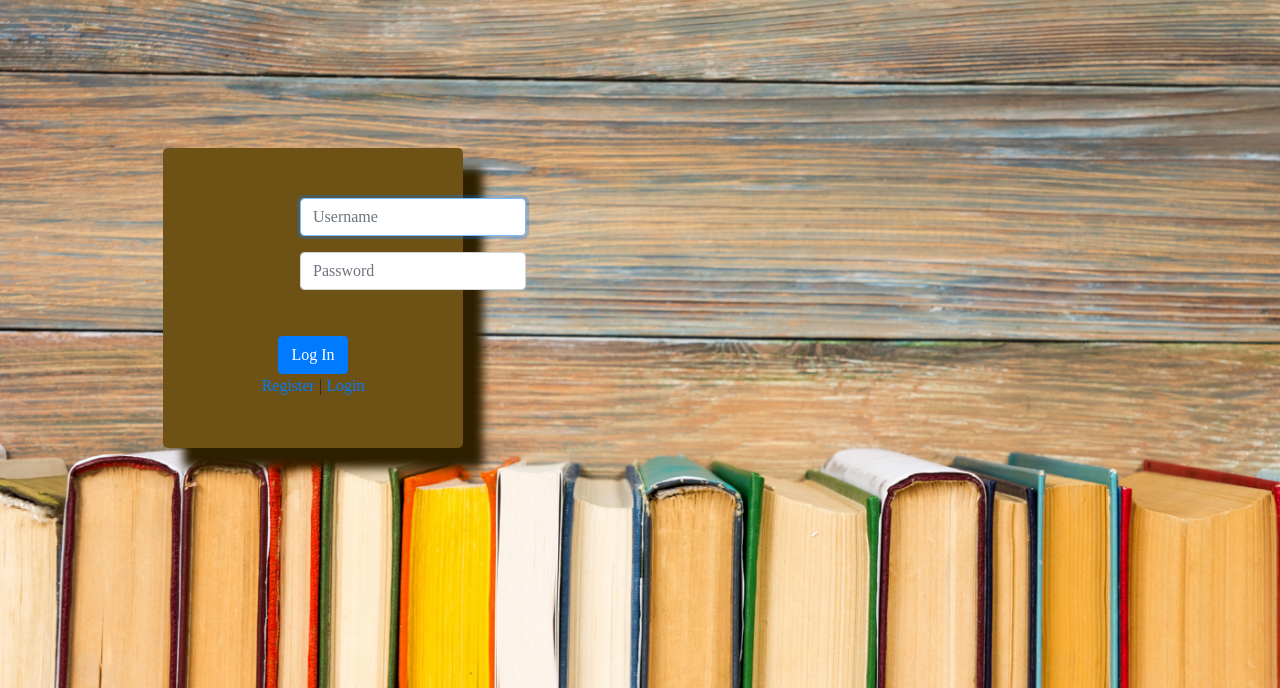
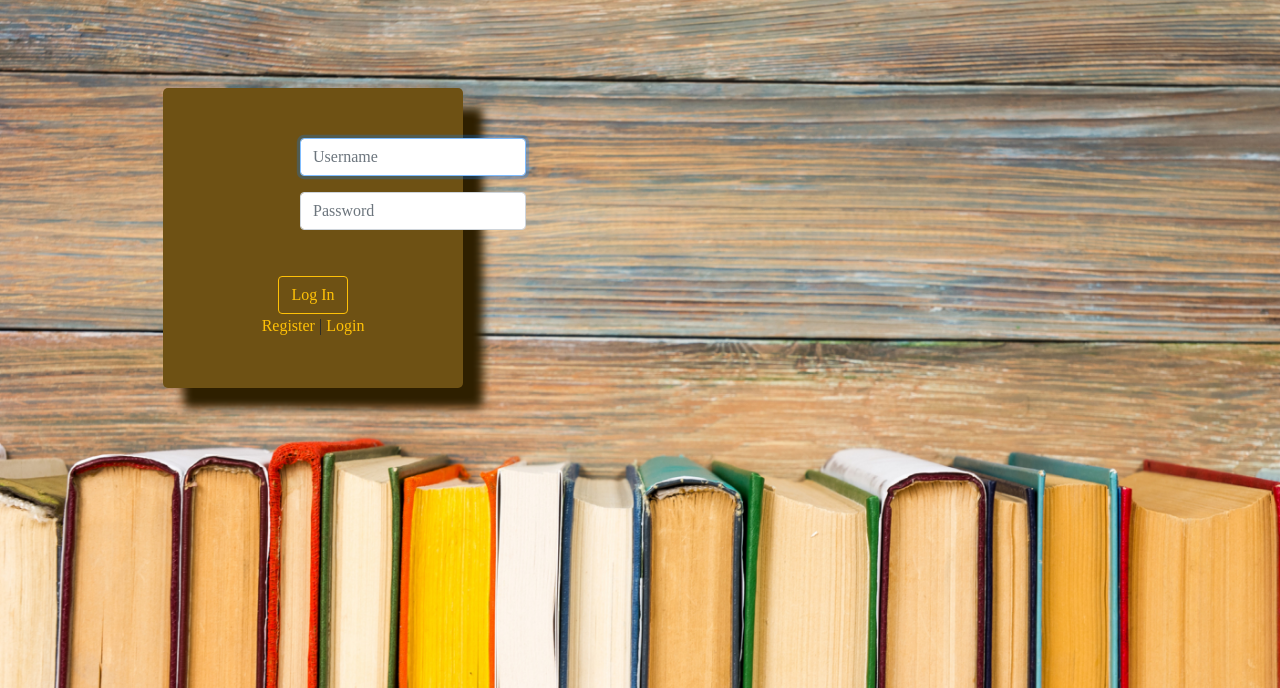
Before and after one commit to taherali101/Python-Flask-Book-review-Project1, a Flask app: page /login in a window 1280 px wide. Shown: the part 56-744 px from the top of the page. Run offline with Flask 2, Linux system fonts and the light colour scheme; some libraries are stand-ins or nearby versions.

Commit message:
Modified Templates

```diff
--- a/templates/login.html
+++ b/templates/login.html
@@ -5,7 +5,7 @@
 
 {% block content %}
 <div class="container" style=" width: 100%;height: 100%;font-family: 'Baskervville';margin: 0;">
-    <div class="form" style="background-color: #6e5114;width: 300px;height: 300px;margin-right: 700px;border-radius: 5px;margin-top: 100px;margin-left: 100px;box-shadow: 20px 20px 10px #2e1f00;">
+    <div class="form" style="background-color: #6e5114;width: 300px;height: 300px;margin-right: 800px;border-radius: 5px;margin-top: 40px;margin-left: 100px;box-shadow: 20px 20px 10px #2e1f00;">
     <form action="/login" method="post" style="padding-top: 50px;">
         <div class="form-group" >
             <input autocomplete="off" autofocus class="form-control" name="username" placeholder="Username" type="text"/>
@@ -13,11 +13,11 @@
         <div class="form-group" >
             <input class="form-control" name="password" placeholder="Password" type="password"/>
         </div>
-        <button class="btn btn-primary" type="submit" style="width: auto;margin-left: auto;margin-top: 30px;">Log In</button>
+        <button class="btn btn-outline-warning" type="submit" style="width: auto;margin-left: auto;margin-top: 30px;">Log In</button>
     </form>
     <div class="menu">
-        <a href="{{ url_for('register') }}">Register </a><span>|</span>
-        <a href="{{ url_for('login') }}">Login</a>
+        <a class="btn-outline-warning" data-toggle="collapse" href="{{ url_for('register') }}">Register </a><span>|</span>
+        <a class="btn-outline-warning" data-toggle="collapse" href="{{ url_for('login') }}">Login</a>
       </div>
     </form>
   </div>
```
